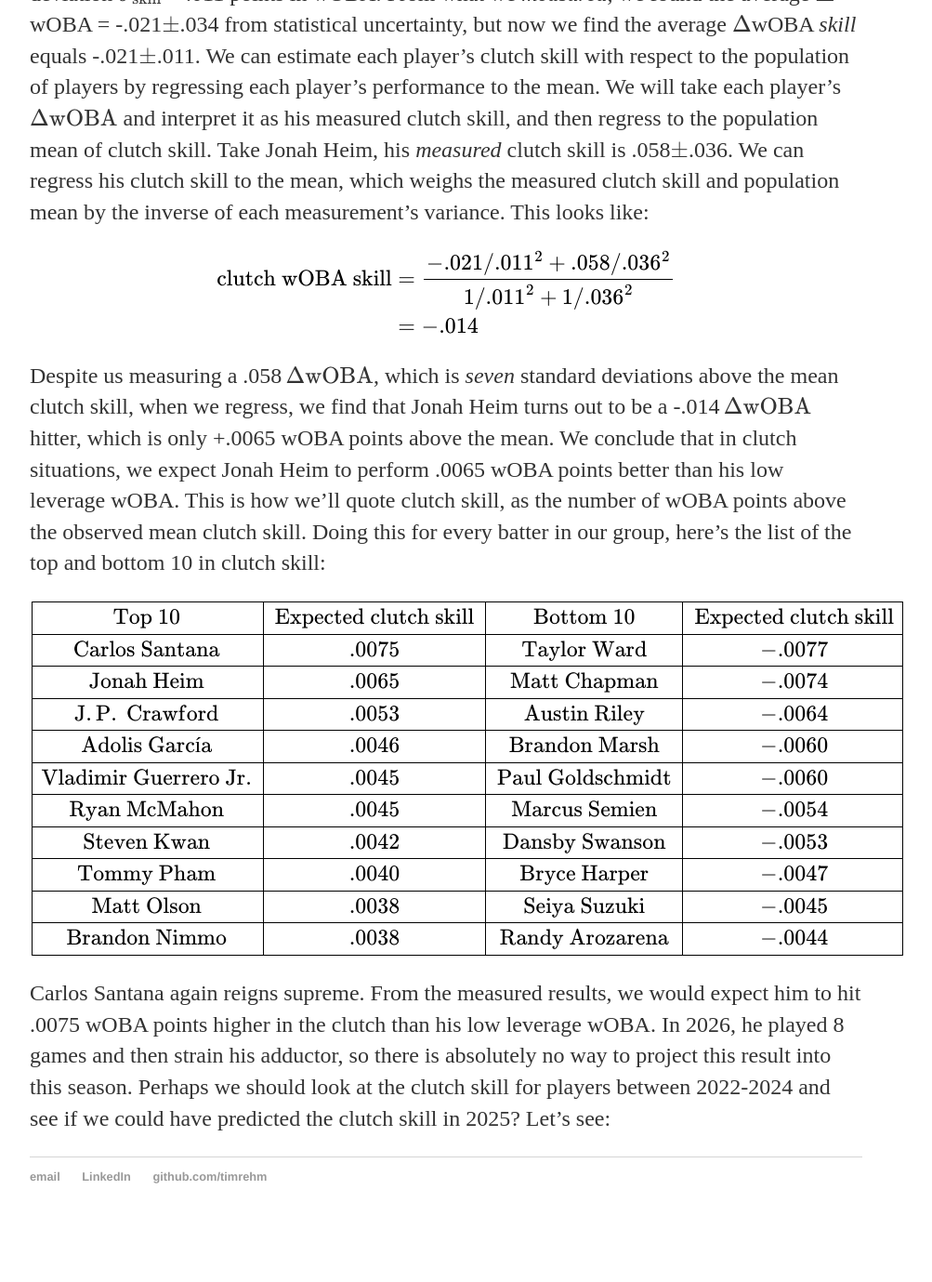
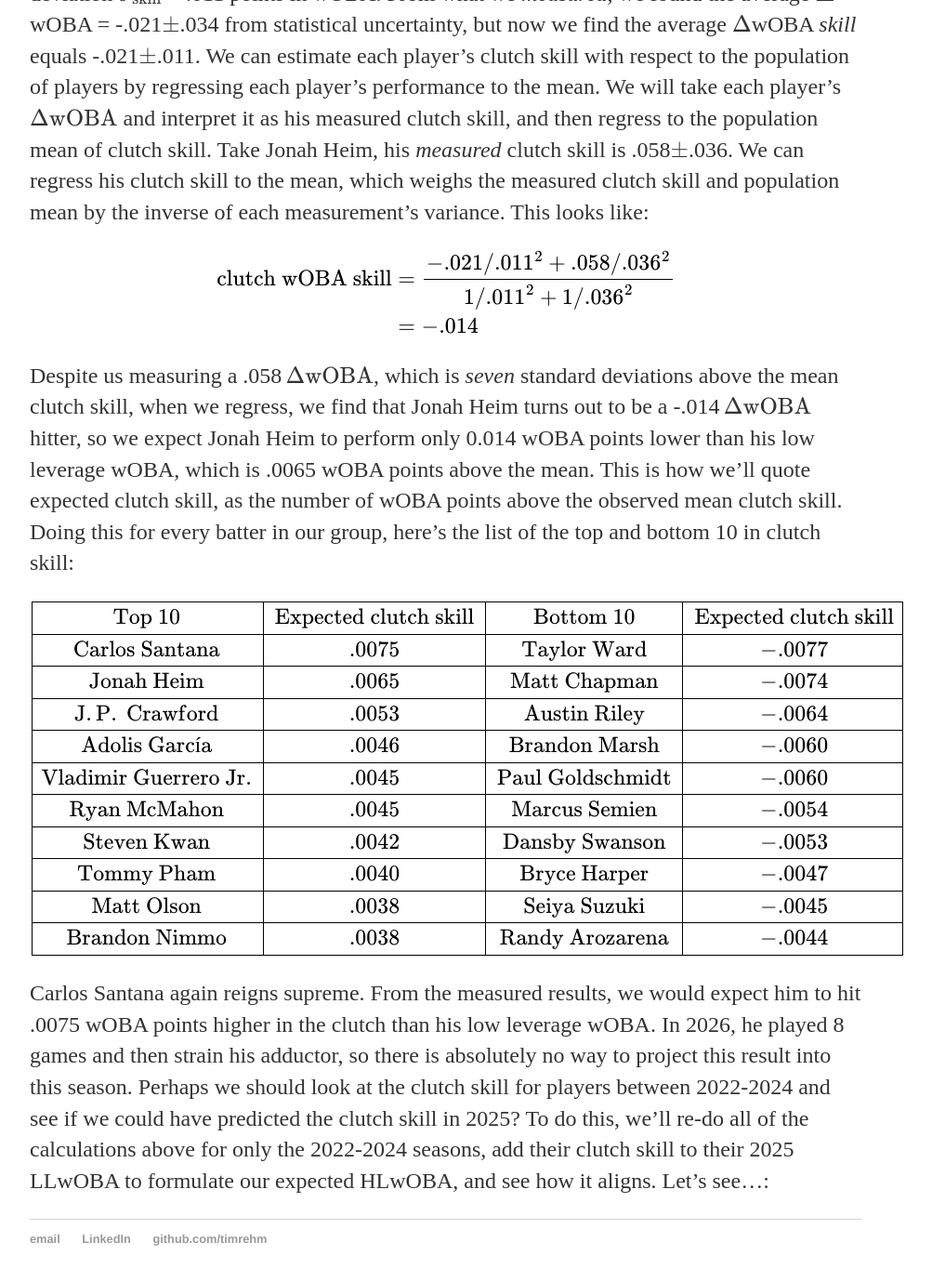
Before and after one commit to timrehm/timrehm.github.io, a Jekyll site: the page built from _posts/2026-5-24-leverage.md, in a window 1280 px wide and 1400 px high, scrolled down 7705 px. Shown: the top 1379 px of the window at 93% size, without its empty margins (160-1163 px from the left). Built offline with Jekyll 4.4.1, drawn with Linux system fonts in a browser that asks for light colours; before the commit the page ends 9038 px from its top, so only the background shows below that.

Commit message:
Update 2026-5-24-leverage.md

```diff
--- a/_posts/2026-5-24-leverage.md
+++ b/_posts/2026-5-24-leverage.md
@@ -121,7 +121,7 @@ $$
 \end{align*}
 $$
 
-Despite us measuring a .058$\,\Delta\mathrm{wOBA}$, which is *seven* standard deviations above the mean clutch skill, when we regress, we find that Jonah Heim turns out to be a -.014$\,\Delta\mathrm{wOBA}$ hitter, which is only +.0065 wOBA points above the mean. We conclude that in clutch situations, we expect Jonah Heim to perform .0065 wOBA points better than his low leverage wOBA. This is how we'll quote clutch skill, as the number of wOBA points above the observed mean clutch skill. Doing this for every batter in our group, here's the list of the top and bottom 10 in clutch skill:
+Despite us measuring a .058$\,\Delta\mathrm{wOBA}$, which is *seven* standard deviations above the mean clutch skill, when we regress, we find that Jonah Heim turns out to be a -.014$\,\Delta\mathrm{wOBA}$ hitter, so we expect Jonah Heim to perform only 0.014 wOBA points lower than his low leverage wOBA, which is .0065 wOBA points above the mean. This is how we'll quote expected clutch skill, as the number of wOBA points above the observed mean clutch skill. Doing this for every batter in our group, here's the list of the top and bottom 10 in clutch skill:
 
 $$
 \Large
@@ -152,4 +152,4 @@ $$
 \end{array}
 $$
 
-Carlos Santana again reigns supreme. From the measured results, we would expect him to hit .0075 wOBA points higher in the clutch than his low leverage wOBA. In 2026, he played 8 games and then strain his adductor, so there is absolutely no way to project this result into this season. Perhaps we should look at the clutch skill for players between 2022-2024 and see if we could have predicted the clutch skill in 2025? Let's see:
+Carlos Santana again reigns supreme. From the measured results, we would expect him to hit .0075 wOBA points higher in the clutch than his low leverage wOBA. In 2026, he played 8 games and then strain his adductor, so there is absolutely no way to project this result into this season. Perhaps we should look at the clutch skill for players between 2022-2024 and see if we could have predicted the clutch skill in 2025? To do this, we'll re-do all of the calculations above for only the 2022-2024 seasons, add their clutch skill to their 2025 LLwOBA to formulate our expected HLwOBA, and see how it aligns. Let's see...:
```
